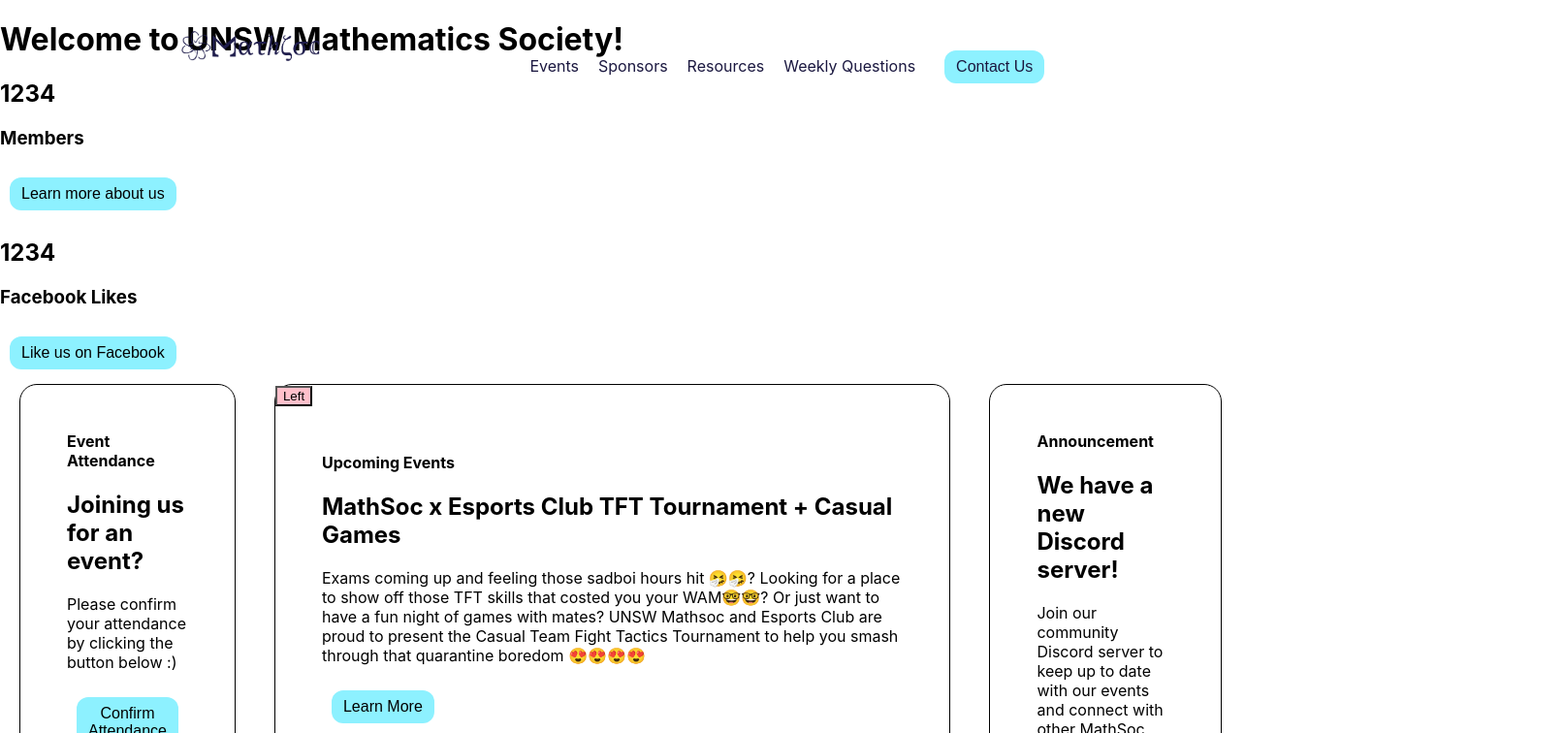
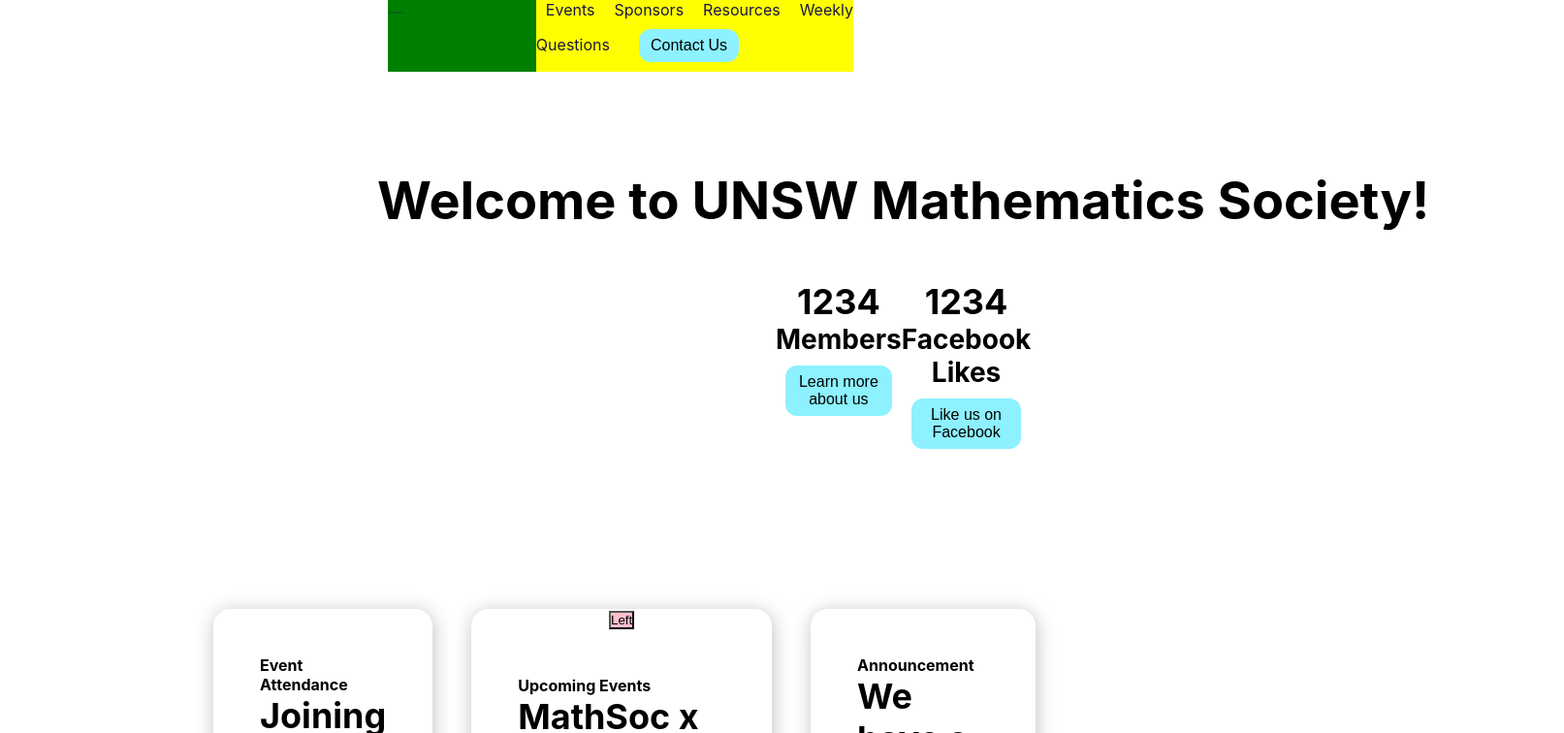
Before and after one commit to axieax/mathsoc-website, a React (Create React App) app: page / in a window 1280 px wide. Shown: the top 756 px of the page at 97% size, 1613 px wide, since content can reach past the window. Built offline with nearby package versions, Linux system fonts and the light colour scheme.

Commit message:
updated hero

```diff
--- a/src/App.scss
+++ b/src/App.scss
@@ -1,15 +1,16 @@
-header {
-  text-align: center;
-  position: sticky;
-  img {
-    width: 12%;
+* {
+  margin: 0;
+  padding: 0;
+}
+
+body {
+  h1 {
+    font-size: 54px;
   }
-  nav {
-    display: inline;
-    margin-left: 200px;
-    .NavItem {
-      margin-left: 10px;
-      margin-right: 10px;
-    }
+  h2 {
+    font-size: 36px;
+  }
+  h3 {
+    font-size: 28px;
   }
 }
--- a/src/components/Box.scss
+++ b/src/components/Box.scss
@@ -1,10 +1,8 @@
 .Banner {
+  text-align: center;
   display: relative;
-  border-color: black;
-  border-width: 1px;
-  border-style: solid;
   border-radius: 18px;
-  outline: black;
+  box-shadow: 1px 3px 20px 0px rgba(0, 0, 0, 0.25);
   margin: 5px 20px;
   .InfoBox {
     display: fixed;
--- a/src/components/Box.tsx
+++ b/src/components/Box.tsx
@@ -67,10 +67,10 @@
                 <h4>{currView.category}</h4>
                 <h2>{currView.title}</h2>
                 <p>{currView.description}</p>
-                <a href={currView.link}>
-                    <Button value={currView.buttonText}/>
-                </a>
             </div>
+            <a href={currView.link}>
+                <Button>{currView.buttonText}</Button>
+            </a>
             {multipleViews && (
                 <button className='right' onClick={() => setActiveView((isLastPage) ? activeView : activeView + 1)}>
                     Right
--- a/src/components/Button.tsx
+++ b/src/components/Button.tsx
@@ -2,13 +2,13 @@
 import './Button.scss';
 
 interface ButtonProps {
-    value: string;
+    children?: any;
 }
 
 function Button(props: ButtonProps) {
     return (
         <button type='button' className='Button'>
-            {props.value}
+            {props.children}
         </button>
     )
 }
--- a/src/components/Header.scss
+++ b/src/components/Header.scss
@@ -1,26 +1,48 @@
 header {
-  text-align: center;
-  position: fixed;
-  justify-content: center;
-  align-items: center;
-  img {
-    width: 12%;
+  background-color: green;
+  margin: 0px 400px;
+  display: flex;
+  justify-content: space-between;
+  .logo {
+    img {
+      width: 12%;
+    }
   }
   nav {
-    margin-left: 200px;
-    font-size: 16px;
-    text-decoration: none;
+    background-color: yellow;
     .NavItem {
-      margin-left: 10px;
-      margin-right: 10px;
+      margin: 0px 10px;
       display: inline;
-    }
-    button {
-      color: #1b1840;
-    }
-    #NavEvents {
-      background-color: blue;
     }
   }
 }
-// link (e.g. hover)
+
+
+
+// header {
+//   margin: 0px 100px;
+//   text-align: center;
+//   position: fixed;
+//   display: flex;
+//   justify-content: space-between;
+//   align-items: center;
+
+//   nav {
+//     display: inline;
+//     margin-left: 200px;
+//     font-size: 16px;
+//     text-decoration: none;
+//     .NavItem {
+//       margin-left: 10px;
+//       margin-right: 10px;
+//       display: inline;
+//     }
+//     button {
+//       color: #1b1840;
+//     }
+//     #NavEvents {
+//       background-color: blue;
+//     }
+//   }
+// }
+// // link (e.g. hover)
--- a/src/components/Header.tsx
+++ b/src/components/Header.tsx
@@ -6,7 +6,7 @@
 
 interface NavItemProps {
     link: string;
-    value: string | object;
+    children?: any;
 }
 
 const NavLinkStyle = {
@@ -18,33 +18,32 @@
     return (
         <div className="NavItem">
             <Link to={props.link} style={NavLinkStyle}>
-                {props.value}
+                {props.children}
             </Link>
         </div>
     );
 }
 
 
-class Header extends React.Component {
-    render() {
-        return (
-            <>
-            <header>
+function Header() {
+    return (
+        <header>
+            <div className="logo">
                 <Link to='/'>
                     <img src={logo} alt='MathSoc Logo'/>
                 </Link>
-                <nav>
-                    <NavItem key='NavEvents' link='/events' value='Events'/>
-                    <NavItem link='/sponsors' value='Sponsors'/>
-                    <NavItem link='/resources' value='Resources'/>
-                    <NavItem link='/quiz' value='Weekly Questions'/>
-                    <NavItem link='/contact' value={<Button value='Contact Us'/>}/>
-                </nav>
-            </header>
-            </>
-        );
-    }
+            </div>
+            <nav>
+                <NavItem link='/events'>Events</NavItem>
+                <NavItem link='/sponsors'>Sponsors</NavItem>
+                <NavItem link='/resources'>Resources</NavItem>
+                <NavItem link='/quiz'>Weekly Questions</NavItem>
+                <NavItem link='/contact'>
+                    <Button>Contact Us</Button>
+                </NavItem>
+            </nav>
+        </header>
+    )
 }
 
-
 export default Header;
--- a/src/pages/Home.scss
+++ b/src/pages/Home.scss
@@ -1,3 +1,26 @@
+.Hero {
+  align-items: center;
+  text-align: center;
+  margin: 50px 200px;
+  padding: 50px;
+  display: grid;
+  grid-template-rows: auto auto;
+  .welcome {
+    margin-bottom: 50px;
+    h1 {
+      text-align: center;
+    }
+  }
+  .statbox {
+    margin: 0px 550px;
+    display: grid;
+    grid-template-columns: auto auto;
+  }
+}
+
+
 .EventsBox {
-  display: flex;
+  margin: 100px 200px;
+  display: grid;
+  grid-template-columns: 1fr 2fr 1fr;
 }
--- a/src/pages/Home.tsx
+++ b/src/pages/Home.tsx
@@ -6,23 +6,27 @@
 
 function Hero() {
     return (
-        <>
+        <div className='Hero'>
+            <div className="welcome">
                 <h1>Welcome to UNSW Mathematics Society!</h1>
-        <div>
+            </div>
+            <div className="statbox">
+                <div className='HeroStat'>
                     <h2>1234</h2>
                     <h3>Members</h3>
                     <Link to='/about'>
-                <Button value='Learn more about us'/>
+                        <Button>Learn more about us</Button>
                     </Link>
                 </div>
-        <div>
+                <div className='HeroStat'>
                     <h2>1234</h2>
                     <h3>Facebook Likes</h3>
                     <a href='https://www.facebook.com/unswmathsoc'>
-                <Button value='Like us on Facebook'/>
+                        <Button>Like us on Facebook</Button>
                     </a>
                 </div>
-        </>
+            </div>
+        </div>
     );
 }
 
@@ -68,6 +72,9 @@
                 <Banner info={middleBanner}/>
                 <Banner info={rightBanner}/>
             </div>
+            <p>Lorem ipsum dolor sit amet, consectetur adipiscing elit. Duis rhoncus, erat consectetur varius bibendum, dui leo imperdiet urna, a pellentesque nibh mi non felis. Class aptent taciti sociosqu ad litora torquent per conubia nostra, per inceptos himenaeos. Quisque euismod nisi et nisi ultrices, non elementum nisl iaculis. Pellentesque non pharetra orci, id suscipit nisl. Donec in est consectetur, sagittis est in, fermentum massa. Proin tristique scelerisque tincidunt. Phasellus ultrices ipsum consectetur, ultricies enim in, rutrum ligula. Praesent tincidunt, justo eu faucibus scelerisque, erat dui tincidunt lectus, vel commodo sem libero id turpis. Praesent at nisi vulputate purus tempus tristique.</p>
+            <p>Lorem ipsum dolor sit amet, consectetur adipiscing elit. Duis rhoncus, erat consectetur varius bibendum, dui leo imperdiet urna, a pellentesque nibh mi non felis. Class aptent taciti sociosqu ad litora torquent per conubia nostra, per inceptos himenaeos. Quisque euismod nisi et nisi ultrices, non elementum nisl iaculis. Pellentesque non pharetra orci, id suscipit nisl. Donec in est consectetur, sagittis est in, fermentum massa. Proin tristique scelerisque tincidunt. Phasellus ultrices ipsum consectetur, ultricies enim in, rutrum ligula. Praesent tincidunt, justo eu faucibus scelerisque, erat dui tincidunt lectus, vel commodo sem libero id turpis. Praesent at nisi vulputate purus tempus tristique.</p>
+            <p>Lorem ipsum dolor sit amet, consectetur adipiscing elit. Duis rhoncus, erat consectetur varius bibendum, dui leo imperdiet urna, a pellentesque nibh mi non felis. Class aptent taciti sociosqu ad litora torquent per conubia nostra, per inceptos himenaeos. Quisque euismod nisi et nisi ultrices, non elementum nisl iaculis. Pellentesque non pharetra orci, id suscipit nisl. Donec in est consectetur, sagittis est in, fermentum massa. Proin tristique scelerisque tincidunt. Phasellus ultrices ipsum consectetur, ultricies enim in, rutrum ligula. Praesent tincidunt, justo eu faucibus scelerisque, erat dui tincidunt lectus, vel commodo sem libero id turpis. Praesent at nisi vulputate purus tempus tristique.</p>
             </>
         );
     }
```
Lines whose indentation alone changed are shown as unchanged.
